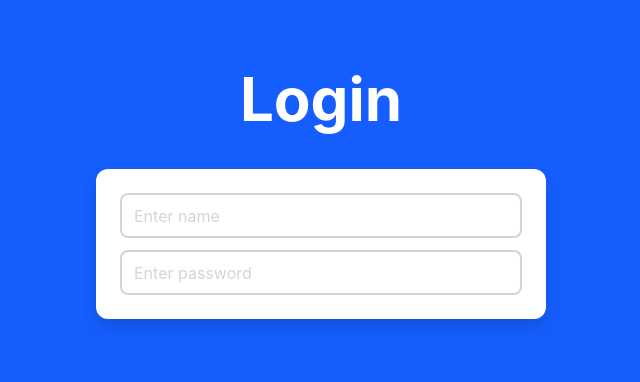
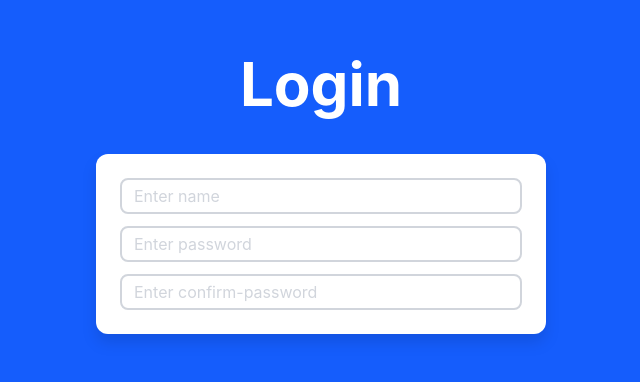
Before and after one commit to chandan-16/Chatzo, a React (Vite) app: page / in a window 1280 px wide. Shown: the part 206-588 px from the top of the page, without its empty margins (319-959 px from the left). Built offline with nearby package versions, Linux system fonts and the light colour scheme.

Commit message:
Created seperate component for the login page to make the reusable component

```diff
--- /dev/null
+++ b/src/components/Login.tsx
@@ -0,0 +1,16 @@
+import { Input } from "./Input"
+
+export const Login = () => {
+  return (
+    <>
+        <div className="w-full md:w-[450px]">
+            <h1 className='text-white text-center font-bold text-4xl md:text-6xl mb-10'>Login</h1>
+            <div className="bg-white flex flex-col w-full gap-3 p-6 min-h-[150px] rounder-xl rounded-xl drop-shadow-xl">
+                <Input name="name" type="email" />
+                <Input name="password" type="password"/>
+                <Input name="confirm-password" type="password"/>
+            </div>
+        </div>
+    </>
+  )
+}
--- a/src/pages/LoginPage.tsx
+++ b/src/pages/LoginPage.tsx
@@ -1,16 +1,9 @@
-import React from 'react'
-import { Input } from '../components/Input'
+import { Login } from '../components/Login'
 
 export const LoginPage = () => {
   return (
     <div className='bg-blue-600 h-[100vh] flex items-center justify-center p-10 '>
-        <div className="w-full  md:w-[450px]">
-            <h1 className='text-white text-center font-bold text-4xl md:text-6xl mb-10'>Login</h1>
-            <div className="bg-white flex flex-col w-full gap-3 p-6 min-h-[150px] rounder-xl rounded-xl drop-shadow-xl">
-                 <Input name="name" type="email" />
-                 <Input name="password" type="password"/>
-            </div>
-        </div>
+      <Login />
     </div>
   )
 }
```
